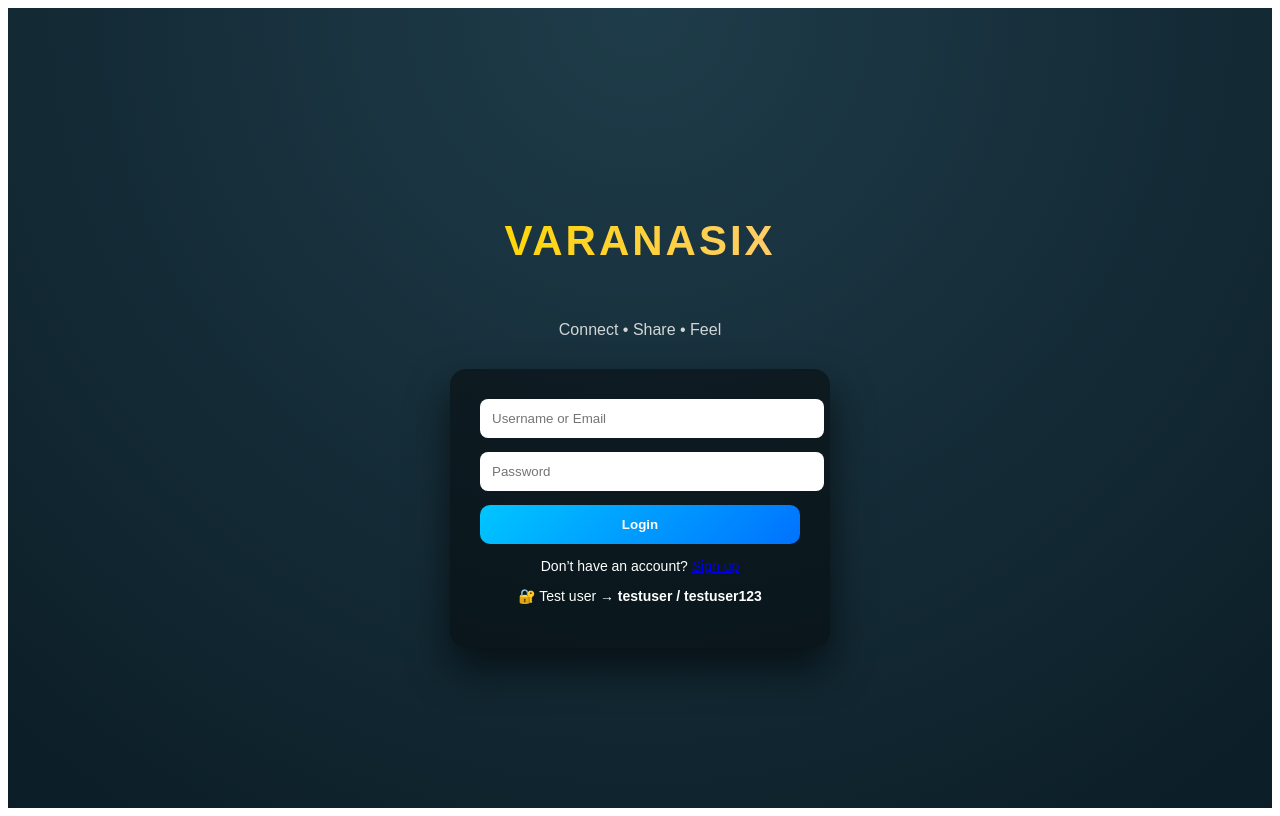
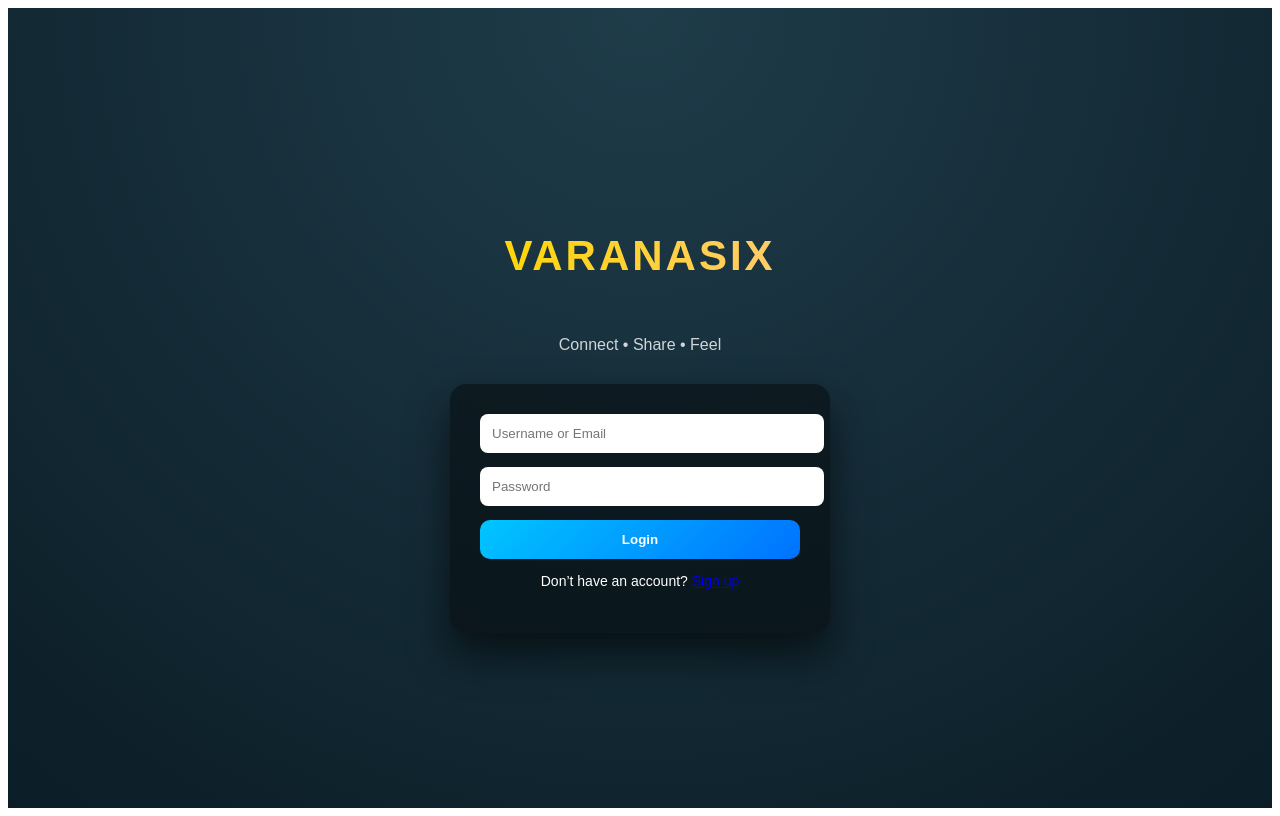
Before and after one commit to Valli-143/social-app, a React (Vite) app in the folder frontend/: page /social-app/login in a window 1280 px wide. Built offline with nearby package versions, Linux system fonts and the light colour scheme; no server answers.

Commit message:
Remove test credentials from login page

```diff
--- a/frontend/src/pages/Login.jsx
+++ b/frontend/src/pages/Login.jsx
@@ -20,7 +20,7 @@ export default function Login() {
         method: "POST",
         headers: { "Content-Type": "application/json" },
         body: JSON.stringify({
-          identifier, // ✅ username OR email
+          identifier,
           password,
         }),
       });
@@ -33,7 +33,6 @@ export default function Login() {
         return;
       }
 
-      // ✅ STORE SESSION
       localStorage.setItem("token", data.token);
       localStorage.setItem("user", JSON.stringify(data.user));
 
@@ -73,10 +72,6 @@ export default function Login() {
         <p className="link-text">
           Don’t have an account? <Link to="/register">Sign up</Link>
         </p>
-
-        <p className="link-text">
-          🔐 Test user → <b>testuser / testuser123</b>
-        </p>
       </form>
     </div>
   );
```
